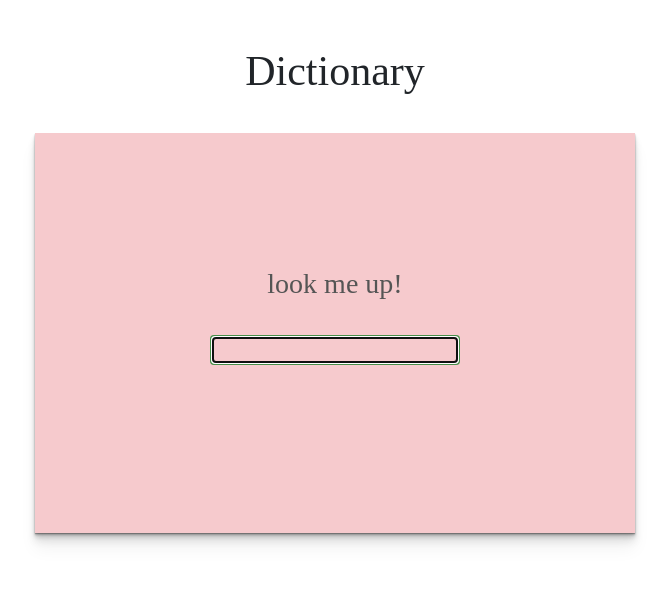
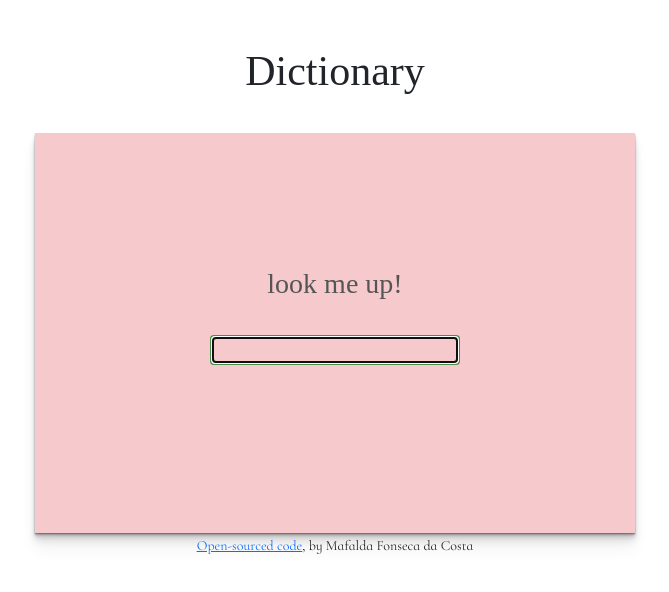
Before and after one commit to a-Mafalda/dictionary-project, a React (Create React App) app: page / in a window 1280 px wide. Shown: the top 592 px of the page, without its empty margins (305-974 px from the left). Built offline with nearby package versions, Linux system fonts and the light colour scheme; a web font is replaced by a local one.

Commit message:
added footer

```diff
--- a/src/App.css
+++ b/src/App.css
@@ -25,3 +25,8 @@
   margin-top: -10px;
   font-family: "Baskervville", serif;
 }
+
+.App-footer {
+  text-align: center;
+  font-family: "Cormorant Infant", serif;
+}
--- a/src/App.js
+++ b/src/App.js
@@ -14,6 +14,14 @@ export default function App() {
       <Dictionary />
     </main>
     </div>
+    <footer className="App-footer">
+          <small>
+             <a href="https://github.com/a-Mafalda/dictionary-project" target="_blank rel="noreferrer>
+               Open-sourced code
+             </a>
+             , by Mafalda Fonseca da Costa
+             </small>
+        </footer>
      </div>
       </div>
   );
--- a/src/Dictionary.css
+++ b/src/Dictionary.css
@@ -6,4 +6,5 @@ input[type="search"] {
   width: 250px;
   display: block;
   margin: 30px auto;
+  font-family: "Cormorant Infant", serif;
 }
```
